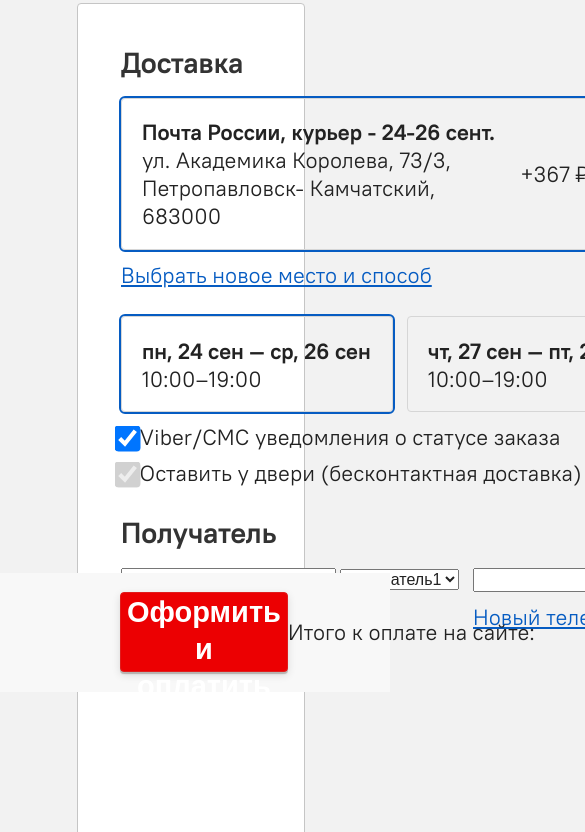
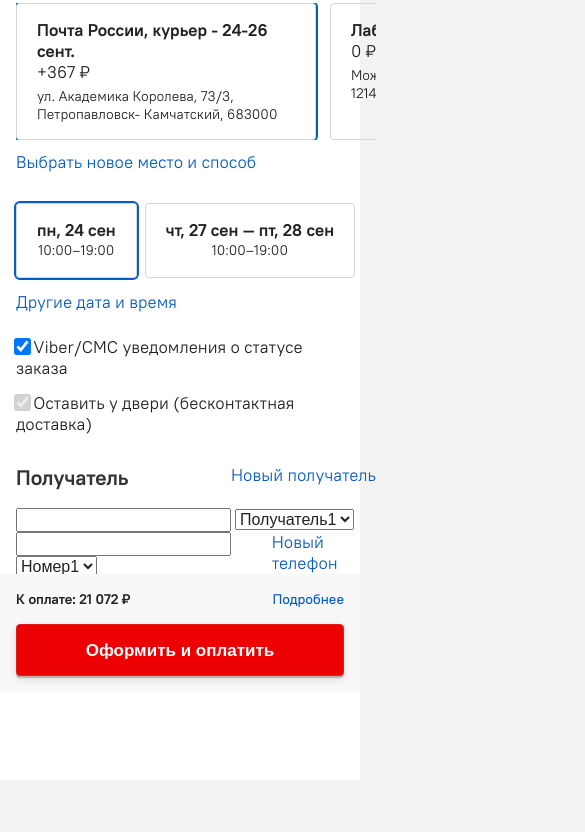
Before and after one commit to 1n1k/labirint, a plain HTML site: page index.html in a window 390 px wide. Shown: the part 152-984 px from the top of the page, 585 px wide, since content can reach past the window. Drawn offline with Linux system fonts and the light colour scheme.

Commit message:
Add files via upload

```diff
--- /dev/null
+++ b/css/mobile.css
@@ -0,0 +1,223 @@
+body {
+    font-weight: 400;
+    width: 360px;
+}
+
+.main-container {
+    border-style: none;
+    border-radius: 0;
+}
+
+.left-container {
+    width:480px;
+}
+
+h1 {
+    font-size: 27px;
+    line-height: 32px;
+    margin: 40px 92px 16px 16px;
+}
+
+h2 {
+    font-size: 21px;
+    line-height: 26px;
+}
+
+.main-container {
+    margin: 0;
+    /* padding: 0; */
+    padding: 24px 16px 8px 16px;
+}
+
+.left-container {
+    width: 360px;
+}
+
+.adress-buttons {
+    display: none;
+}
+
+.adress-container {
+    display: none;
+}
+
+.mob-adress-container {
+    display: flex;
+    margin-bottom: 12px;
+    overflow-x: scroll;
+}
+
+.mob-adress-container::-webkit-scrollbar {
+    width: 0;
+}
+
+.mob-adress-container__adress {
+    display: flex;
+    flex-direction: column;
+    align-items: left;
+    border: 1px solid #D6D6D6;
+    border-radius: 4px;
+    margin-right: 14px;
+    padding: 16px 20px;
+    cursor: pointer;
+    width: 300px;
+    min-height: 114px;
+    flex: 0 0 auto;
+}
+
+.mob-adress-container__adress.active{
+    outline: 2px solid #065CC2;
+}
+
+.mob-adress-container__type-del {
+    font-size: 17px;
+    line-height: 21px;
+    font-weight: 700;
+}
+
+.mob-adress-container__price {
+    font-size: 17px;
+    line-height: 21px;
+    margin-bottom: 4px;
+}
+
+.mob-adress-container__adress-del {
+    width: 260px;
+    font-size: 14px;
+    line-height: 18px;
+}
+
+.new-place a {
+    font-size: 17px;
+    line-height: 21px;
+}
+
+.date-container__date-time {
+    padding: 16px 20px;
+    margin-right: 8px;
+    height: 75px;
+    align-items: center;
+    /* min-width: 117px; */
+
+}
+.date-container__date {
+    /* width: 117px; */
+    font-size: 17px;
+    line-height: 21px;
+}
+
+.date-container__time {
+    font-size: 14px;
+    line-height: 18px;
+}
+
+.date-container__moredates {
+    display: none;
+}
+
+.mob-date-container__moredates {
+    display: block;
+    margin-bottom: 24px;
+}
+
+.mob-date-container__moredates a {
+    font-size: 17px;
+    line-height: 21px;
+}
+
+.options-container__option {
+    width: 294px;
+    font-size: 17px;
+    line-height: 21px;
+}
+
+.recipient-sub-title {
+    display: none;
+}
+
+.mob-client-container {
+    display: block;
+}
+
+.mob-client-container__recipient-new-recipient {
+    display: flex;
+    justify-content: space-between;
+}
+
+.mob-client-container__new-buyer-link a {
+    font-size: 17px;
+    line-height: 20px;
+}
+
+.mob-client-container__phone {
+    display: flex;
+    justify-content: space-between;
+}
+
+.mob-client-container__phone a {
+    font-size: 17px;
+    line-height: 21px;
+}
+
+
+.client-container {
+    display: none;
+}
+
+.right-container {
+    display: none;
+}
+
+.footer {
+    display: none;
+}
+
+.mob-footer {
+    display: block;
+    padding: 16px;
+    position: sticky;
+    bottom: 0;
+    /* padding: 19px 184px 20px 120px; */
+    height: 118px;
+    background: #f8f8f8;
+    /* width: 360px; */
+}
+
+.mob-footer__price-deatils {
+    display: flex;
+    justify-content: space-between;
+}
+
+.mob-footer__price {
+    font-weight: 700;
+    font-size: 14px;
+    line-height: 18px;
+    margin-bottom: 16px;
+}
+
+.mob-footer__details a {
+    font-weight: 500;
+    font-size: 14px;
+    line-height: 18px;
+}
+
+.mob-footer__confirm {
+    width: 100%;
+    height: 52px;
+    background: linear-gradient(0deg, #EC0002, #EC0002), linear-gradient(91.91deg, rgba(208, 38, 38, 0) 0%, #D02626 99.65%), #FF0000;
+    border: 1px solid #E01D1D;
+    box-shadow: 0px 3px 8px rgba(0, 0, 0, 0.12), 0px 3px 1px rgba(0, 0, 0, 0.04), 0px 2px 0px rgba(149, 135, 128, 0.4);
+    border-radius: 4px;
+}
+
+.mob-footer__confirm-label {
+    font-style: normal;
+    font-weight: 700;
+    font-size: 17px;
+    line-height: 21px;
+    color: #fff;
+}
+.mob-footer__btn-confirm {
+    display: flex;
+    justify-content: center;
+}
--- a/css/style.css
+++ b/css/style.css
@@ -34,6 +34,7 @@
 a {
     font-size: 22px;
     color:#065CC2;
+    text-decoration: none;
 
 }
 
@@ -116,11 +117,15 @@
     border: 1px solid #065CC2;
 } */
 
+.mob-adress-container {
+    display: none;
+}
+
 .new-place {
     margin-bottom: 30px;
 }
 
-.date-container__date1 {
+.date-container__date {
     font-style: normal;
     font-weight: 700;
     font-size: 22px;
@@ -140,22 +145,28 @@
     margin-bottom: 14px;
 }
 
-.date-container__date {
-    width: 272px;
+.date-container__date-time {
+    max-width: 272px;
     height: 96px;
     border: 1px solid #D6D6D6;
     border-radius: 4px;
     margin-right: 14px;
     padding: 20px;
     cursor: pointer;
+    display: flex;
+    flex-direction: column;
 }
 
 /* .date-container__date:last-child {
     margin-right: 30px;
 } */
 
-.date-container__date.active , .adress-container__adress.active{
+.date-container__date-time.active , .adress-container__adress.active{
     outline: 2px solid #065CC2;
+}
+
+.mob-date-container__moredates {
+    display: none;
 }
 
 .options-container__option {
@@ -168,7 +179,11 @@
 }
 
 .checkbox {
-    transform: scale(2);
+    transform: scale(1.3);
+}
+
+.mob-client-container {
+    display: none;
 }
 
 .client-container {
@@ -222,6 +237,10 @@
     justify-content: space-between;
 }
 
+.mob-footer {
+    display: none;
+}
+
 .footer {
     display: flex;
     justify-content: space-between;
@@ -241,6 +260,7 @@
     box-shadow: 0px 3px 8px rgba(0, 0, 0, 0.12), 0px 3px 1px rgba(0, 0, 0, 0.04), 0px 2px 0px rgba(149, 135, 128, 0.4);
     border-radius: 4px;
 }
+
 .footer__confirm-label {
     font-style: normal;
     font-weight: 700;
@@ -249,19 +269,19 @@
     color: #fff;
 }
 
-.footer__score {
+.footer__price {
     font-size: 35px;
     color: #333333;
     font-weight: 700;
     line-height: 44px;
 }
 
-.score {
+.footer__score {
     display: flex;
     align-items: center;
 }
 
-.footer__words {
+.footer__text {
     width: 357px;
     height: 28px;
     font-style: normal;
--- a/index.html
+++ b/index.html
@@ -8,6 +8,7 @@
     <link rel="stylesheet" href="css/reset.css">
     <link rel="stylesheet" href="fonts/pt/stylesheet.css">
     <link rel="stylesheet" href="css/style.css">
+    <link media="all and (max-width: 480px)" rel="stylesheet" href="css/mobile.css">
 </head>
 <body>
     <h1>Оформление заказа</h1>
@@ -20,11 +21,13 @@
                     <h2>Доставка</h2>
                 </div>
                 <div class="adress-buttons">
-                    <button class="adress-btn"><img src="/img/svg/left.svg" alt="previous-adress"></button>
-                    <button class="adress-btn"><img src="/img/svg/right.svg" alt="next-adress"></button>
+                    <button class="adress-btn"><img src="img/svg/left.svg" alt="previous-adress"></button>
+                    <button class="adress-btn"><img src="img/svg/right.svg" alt="next-adress"></button>
                 </div>
             </div>
 
+
+            <!-- десктопная версия -->
             <div class="adress-container">
                 <div class="adress-container__adress active">
                     <div class="adress-container__adress-info">
@@ -54,19 +57,46 @@
                 </div>
             </div>
 
+            <!-- мобильная версия -->
+            <div class="mob-adress-container">
+                <div class="mob-adress-container__adress active">
+                    <div class="mob-adress-container__type-del">
+                        <span>Почта России, курьер - 24-26 сент.</span>
+                    </div>
+                    <div class="mob-adress-container__price">
+                        <span>+367 ₽</span>
+                    </div>
+                    <div class="mob-adress-container__adress-del">
+                        <span>ул. Академика Королева, 73/3, Петропавловск- Камчатский, 683000</span>
+                    </div>
+                </div>
+                <div class="mob-adress-container__adress">
+                    <div class="mob-adress-container__type-del">
+                        <span>Лабиринт, курьер — 25 сент.</span>
+                    </div>
+                    <div class="mob-adress-container__price">
+                        <span>0 ₽</span>
+                    </div>
+                    <div class="mob-adress-container__adress-del">
+                        <span>Можайское шоссе, д. 21, кв. 50, Москва, 121471</span>
+                    </div>
+                </div>
+            </div>
+
+
             <div class="new-place"><a href="#">Выбрать новое место и способ</a></div>
 
             <div class="date-container">
-                <div class="date-container__date active">
-                    <div class="date-container__date1">
-                        <span>пн, 24 сен — ср, 26 сен</span>
+                <div class="date-container__date-time active">
+                    <div class="date-container__date">
+                        <span>пн, 24 сен<!-- — ср, 26 сен--></span>
                     </div>
                     <div class="date-container__time">
                         <span>10:00–19:00</span>
                     </div>
                 </div>
-                <div class="date-container__date">
-                    <div class="date-container__date1">
+                <div class="date-container__date-time">
+                    <div class="date-container__date">
                         <span>чт, 27 сен — пт, 28 сен</span>
                     </div>
                     <div class="date-container__time">
@@ -75,6 +105,7 @@
                 </div>
                 <div class="date-container__moredates"><a href="#">Другие дата и время</a></div>
             </div>
+            <div class="mob-date-container__moredates"><a href="#">Другие дата и время</a></div>
 
             <div class="options-container">
                 <div class="options-container__option">
@@ -87,8 +118,8 @@
                 </div>
             </div>
 
-            <h2>Получатель</h2>
 
+            <h2 class="recipient-sub-title">Получатель</h2>
             <div class="client-container">
                 <div class="client-container__buyer">
                     <input class="client-container__input" type="text" list="buyer"/>
@@ -113,6 +144,40 @@
                     <div class="client-container__new-phone-link"><a href="#">Новый телефон</a></div>
                 </div>
             </div>
+
+
+            <!-- mobile  -->
+            <div class="mob-client-container">
+                <div class="mob-client-container__recipient-new-recipient">
+                    <div class="mob-client-container__subtitle"><h2>Получатель</h2></div>
+                    <div class="mob-client-container__new-buyer-link"><a href="#">Новый получатель</a></div>
+                </div>
+                <div class="mob-client-container__input-buyer">
+                    <input class="mob-client-container__input" type="text" list="buyer"/>
+                    <select>
+                        <option value="Покупатель2">Получатель1</option>
+                        <option value="Покупатель1">Получатель2</option>
+                        <option value="Покупатель3">Получатель3</option>
+                        <option value="Покупатель4">Получатель4</option>
+                        <option value="Покупатель5">Получатель5</option>
+                    </select>
+                </div>
+                <div class="mob-client-container__phone">
+                    <div class="mob-client-container__input-phone">
+                        <input class="mob-client-container__input" type="text" list="phone"/>
+                        <select>
+                            <option value="Номер1">Номер1</option>
+                            <option value="Номер2">Номер2</option>
+                            <option value="Номер3">Номер3</option>
+                            <option value="Номер4">Номер4</option>
+                            <option value="Номер5">Номер5</option>
+                        </select>
+                    </div>
+                    <div class="mob-client-container__new-phone-link">
+                        <a href="#">Новый телефон</a>
+                    </div>
+                </div>
+            </div>
         </div>
 
         <div class="right-container">
@@ -134,11 +199,23 @@
             <hr class="hr">
         </div>
     </div>
+
     <div class="footer">
         <button class="footer__confirm"><span class="footer__confirm-label">Оформить и оплатить</span></button>
-        <div class="score">
-            <div class="footer__words">Итого к оплате на сайте:</div>
-            <div class="footer__score">21 072 ₽</div>
+        <div class="footer__score">
+            <div class="footer__text">Итого к оплате на сайте:</div>
+            <div class="footer__price">21 072 ₽</div>
+        </div>
+    </div>
+
+    <!-- mobile footer -->
+    <div class="mob-footer">
+        <div class="mob-footer__price-deatils">
+            <div class="mob-footer__price">К оплате: 21 072 ₽</div>
+            <div class="mob-footer__details"><a href="#">Подробнее</a></div>
+        </div>
+        <div class="mob-footer__btn-confirm">
+            <button class="mob-footer__confirm"><span class="mob-footer__confirm-label">Оформить и оплатить</span></button>
         </div>
     </div>
 </body>
```
